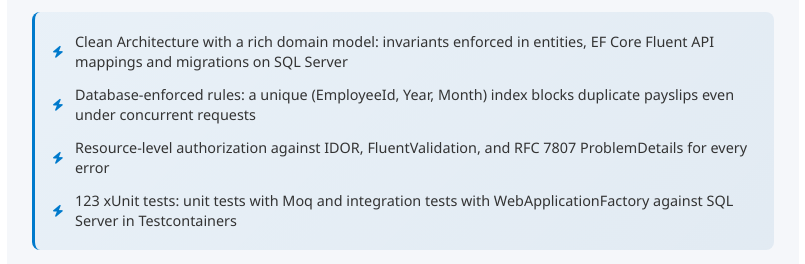
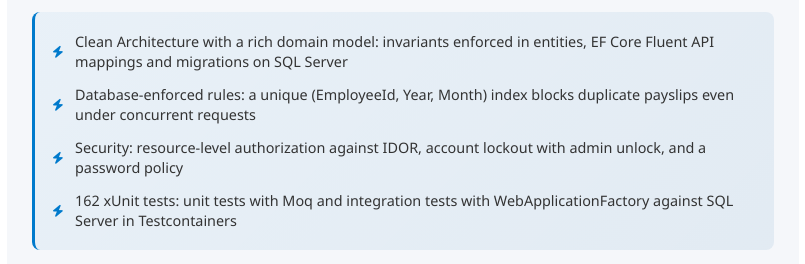
Before and after one commit to SaharHalili95/html-portfolio, a React (Vite) app: page /#/ in a window 1280 px wide. Shown: the part 2260-2524 px from the top of the page, without its empty margins (377-1182 px from the left). Built offline with nearby package versions, Linux system fonts and the light colour scheme.

Commit message:
Update SalaryNet card: account security and 162 tests
Co-Authored-By: Claude Opus 5.5 <noreply@anthropic.com>

```diff
--- a/src/data/portfolioData.ts
+++ b/src/data/portfolioData.ts
@@ -61,8 +61,8 @@ export const projectsData = [
     highlights: [
       "Clean Architecture with a rich domain model: invariants enforced in entities, EF Core Fluent API mappings and migrations on SQL Server",
       "Database-enforced rules: a unique (EmployeeId, Year, Month) index blocks duplicate payslips even under concurrent requests",
-      "Resource-level authorization against IDOR, FluentValidation, and RFC 7807 ProblemDetails for every error",
-      "123 xUnit tests: unit tests with Moq and integration tests with WebApplicationFactory against SQL Server in Testcontainers",
+      "Security: resource-level authorization against IDOR, account lockout with admin unlock, and a password policy",
+      "162 xUnit tests: unit tests with Moq and integration tests with WebApplicationFactory against SQL Server in Testcontainers",
     ],
     technologies: ["C#", ".NET 8", "ASP.NET Core Web API", "EF Core", "SQL Server", "JWT", "FluentValidation", "xUnit", "Testcontainers", "Vue 3", "TypeScript", "PrimeVue", "Docker", "GitHub Actions"],
     link: "https://github.com/SaharHalili95/SalaryNet",
```
